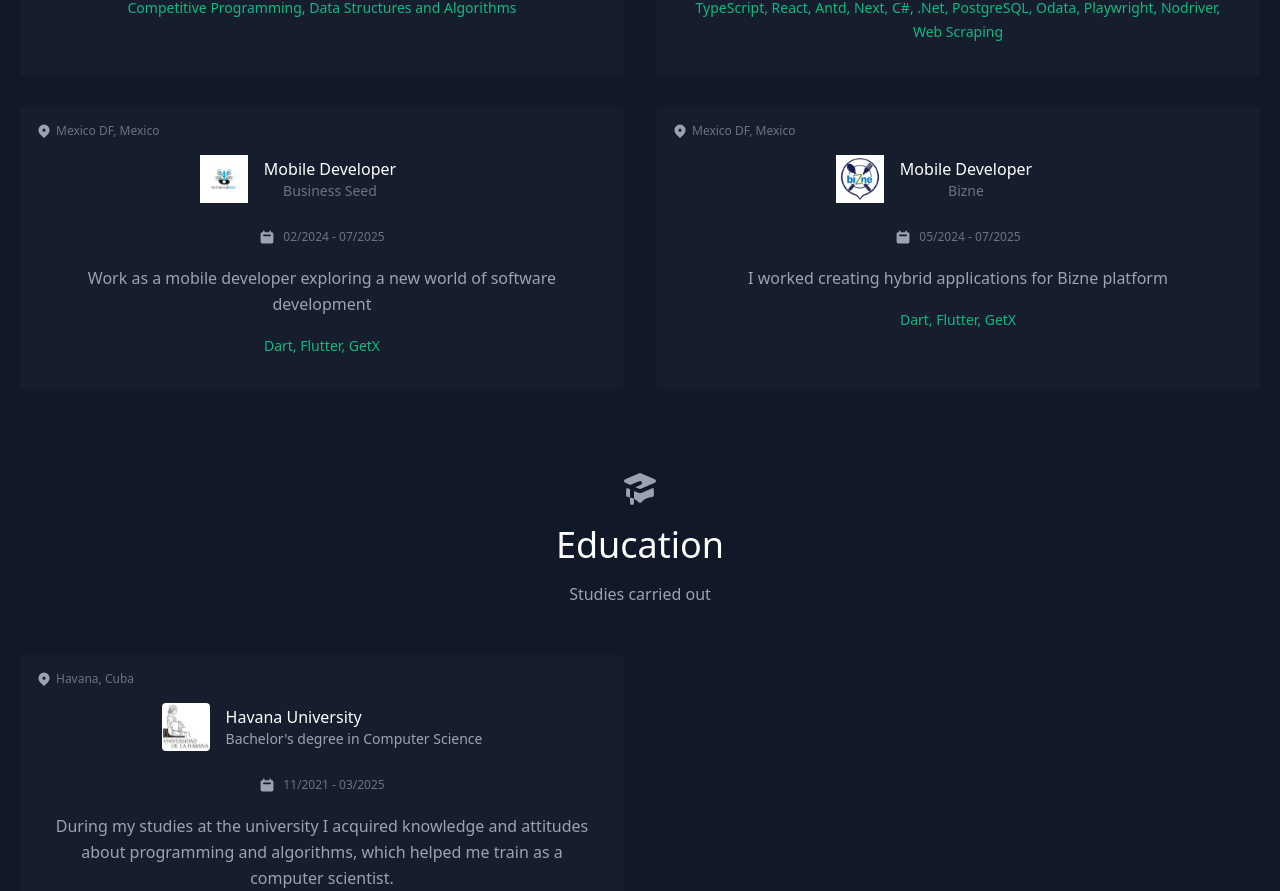
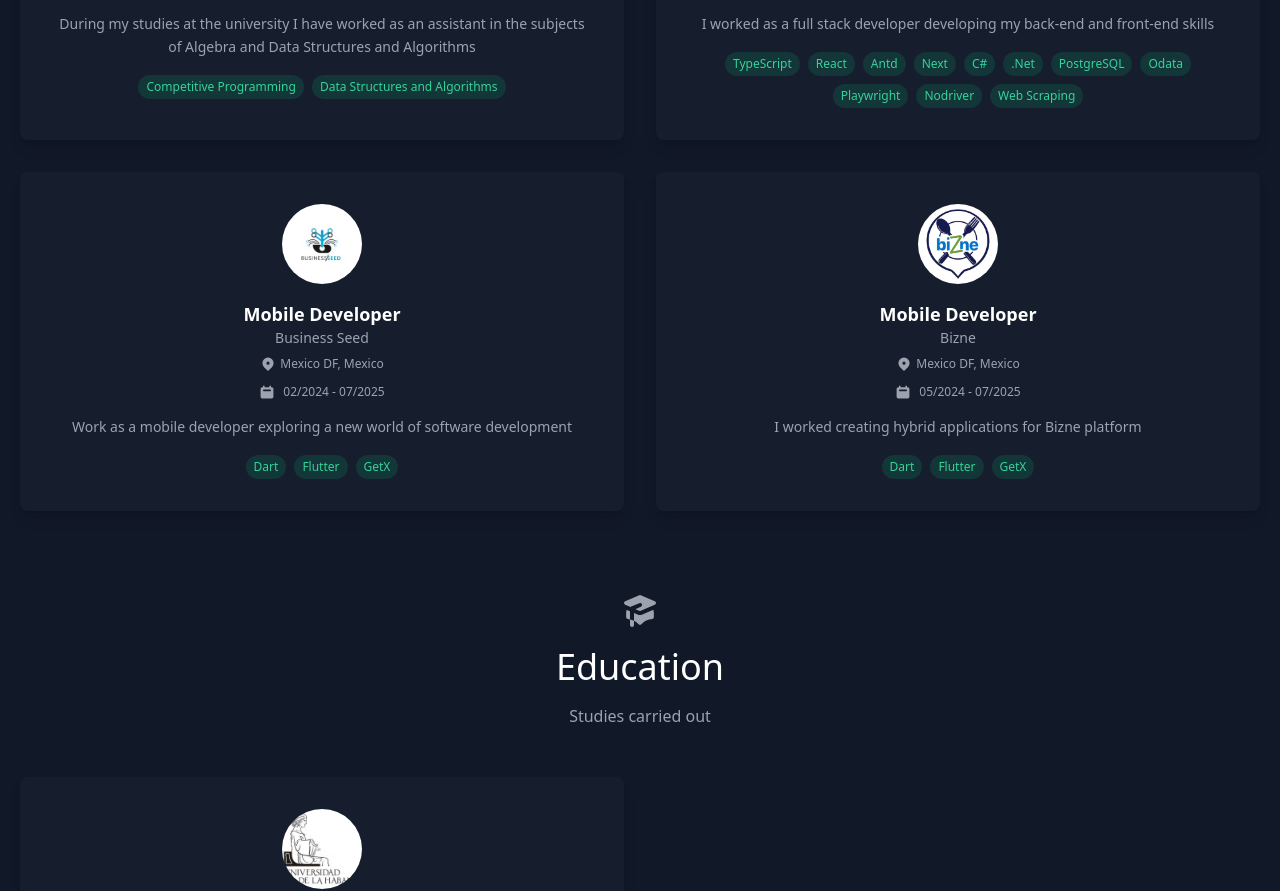
Before and after one commit to raudel25/my-portfolio, a React (Create React App) app: page / in a window 1280 px wide. Shown: the part 3599-4490 px from the top of the page. Built offline with nearby package versions, Linux system fonts and the light colour scheme.

Commit message:
improve card

```diff
--- /dev/null
+++ b/src/components/Card.js
@@ -0,0 +1,63 @@
+import React from "react";
+import {
+  CalendarIcon,
+  LocationMarkerIcon,
+} from "@heroicons/react/solid";
+
+
+export default function Card({ item }) {
+  return (
+    <div className="p-4 md:w-1/2 w-full">
+      <div className="h-full bg-gray-800 bg-opacity-40 p-8 rounded-lg shadow-lg flex flex-col items-center text-center">
+        {/* Imagen */}
+        <img
+          alt="company"
+          src={item.image}
+          className="w-20 h-20 object-cover object-center rounded-full mb-4"
+        />
+
+        {/* Nombre y Empresa */}
+        <h2 className="title-font font-semibold text-white text-lg">
+          {item.name}
+        </h2>
+        <p className="text-gray-400 text-sm mb-2">{item.company}</p>
+
+        {/* Ubicación */}
+        <div className="flex items-center text-gray-400 text-xs mb-3">
+          <LocationMarkerIcon className="w-4 h-4 mr-1" />
+          <span>{item.location}</span>
+        </div>
+
+        {/* Fechas */}
+        <div className="flex items-center text-gray-400 text-xs mb-4">
+          <CalendarIcon className="w-4 h-4 mr-2" />
+          <div className="flex flex-wrap justify-center">
+            {item.dates.map((d, ind) => (
+              <span key={ind} className="flex items-center">
+                {d[0]} - {d[1]}
+                {ind !== item.dates.length - 1 && (
+                  <span className="h-4 w-px bg-gray-600 mx-2" />
+                )}
+              </span>
+            ))}
+          </div>
+        </div>
+
+        {/* Descripción */}
+        <p className="leading-relaxed text-sm mb-4">{item.quote}</p>
+
+        {/* Skills */}
+        <div className="flex flex-wrap gap-2 justify-center">
+          {item.skills.map((skill, idx) => (
+            <span
+              key={idx}
+              className="px-2 py-1 bg-green-600 bg-opacity-20 text-green-400 rounded-full text-xs font-medium"
+            >
+              {skill}
+            </span>
+          ))}
+        </div>
+      </div>
+    </div>
+  );
+}
--- a/src/components/Education.js
+++ b/src/components/Education.js
@@ -1,9 +1,6 @@
 import React from "react";
-import {
-  AcademicCapIcon,
-  CalendarIcon,
-  LocationMarkerIcon,
-} from "@heroicons/react/solid";
+import { AcademicCapIcon } from "@heroicons/react/solid";
+import Card from "./Card.js";
 import { education } from "../data";
 
 export default function Education() {
@@ -19,50 +16,8 @@ export default function Education() {
         </p>
 
         <div className="flex flex-wrap -m-4">
-          {education.map((item, idx) => (
-            <div key={idx} className="p-4 md:w-1/2 w-full relative">
-              <div className="h-full bg-gray-800 bg-opacity-40 pl-8 pr-8 pb-8 pt-12 rounded">
-                <div className="inline-flex items-center">
-                  <img
-                    alt="institution"
-                    src={item.image}
-                    className="w-12 flex-shrink-0 object-cover object-center rounded"
-                  />
-                  <span className="flex-grow flex flex-col pl-4 text-left">
-                    <span className="title-font font-medium text-white">
-                      {item.name}
-                    </span>
-                    <span className="text-gray-400 text-sm">{item.degree}</span>
-                  </span>
-                </div>
-
-                <div className="mt-4 flex h-6 justify-center items-center">
-                  <CalendarIcon className="w-4 h-4 block flex-shrink-0" />
-                  <div className="ml-2 text-gray-500 text-xs leading-none flex flex-wrap">
-                    {item.dates.map((d, ind) => (
-                      <span key={ind} className="flex items-center">
-                        {d[0]} - {d[1]}
-                        {ind !== item.dates.length - 1 && (
-                          <span className="h-4 w-px bg-gray-300 mx-2" />
-                        )}
-                      </span>
-                    ))}
-                  </div>
-                </div>
-
-                <p className="leading-relaxed mt-4">{item.quote}</p>
-
-                <div className="mt-4">
-                  <span className="font-medium text-green-500 text-sm">
-                    {item.skills.join(", ")}
-                  </span>
-                </div>
-              </div>
-              <div className="flex absolute top-4 left-4 mt-4 ml-4">
-                <LocationMarkerIcon className="w-4 h-4 inline-block mr-1" />
-                <span className="text-gray-500 text-xs">{item.location}</span>
-              </div>
-            </div>
+          {education.map((item) => (
+            <Card key={item.name} item={item} />
           ))}
         </div>
       </div>
--- a/src/components/Experience.js
+++ b/src/components/Experience.js
@@ -1,9 +1,6 @@
 import React from "react";
-import {
-  BriefcaseIcon,
-  CalendarIcon,
-  LocationMarkerIcon,
-} from "@heroicons/react/solid";
+import { BriefcaseIcon } from "@heroicons/react/solid";
+import Card from "./Card.js";
 import { experience } from "../data";
 
 export default function Experience() {
@@ -19,52 +16,7 @@ export default function Experience() {
         </p>
         <div className="flex flex-wrap -m-4">
           {experience.map((item) => (
-            <div className="p-4 md:w-1/2 w-full relative">
-              <div className="h-full bg-gray-800 bg-opacity-40 pl-8 pr-8 pb-8 pt-12 rounded">
-                <div className="inline-flex items-center">
-                  <img
-                    alt="company"
-                    src={item.image}
-                    className="w-12 flex-shrink-0 object-cover object-center"
-                  />
-                  <span className="flex-grow flex flex-col pl-4">
-                    <span className="title-font font-medium text-white">
-                      {item.name}
-                    </span>
-                    <span className="text-gray-500 text-sm">
-                      {item.company}
-                    </span>
-                  </span>
-                  <div className="w-12" />
-                </div>
-
-                <div className="mt-4 flex h-6 justify-center items-center">
-                  <CalendarIcon className="w-4 h-4 block flex-shrink-0" />
-                  <div className="ml-2 text-gray-500 text-xs leading-none flex flex-wrap">
-                    {item.dates.map((d, ind) => (
-                      <span key={ind} className="flex items-center">
-                        {d[0]} - {d[1]}
-                        {ind !== item.dates.length - 1 && (
-                          <span className="h-4 w-px bg-gray-300 mx-2" />
-                        )}
-                      </span>
-                    ))}
-                  </div>
-                </div>
-
-                <p className="leading-relaxed mt-4">{item.quote}</p>
-
-                <div className="mt-4">
-                  <span className="font-medium text-green-500 text-sm">
-                    {item.skills.join(", ")}
-                  </span>
-                </div>
-              </div>
-              <div className="flex absolute top-4 left-4 mt-4 ml-4">
-                <LocationMarkerIcon className="w-4 h-4 inline-block mr-1" />
-                <span className="text-gray-500 text-xs">{item.location}</span>
-              </div>
-            </div>
+            <Card key={item.name} item={item} />
           ))}
         </div>
       </div>
```
